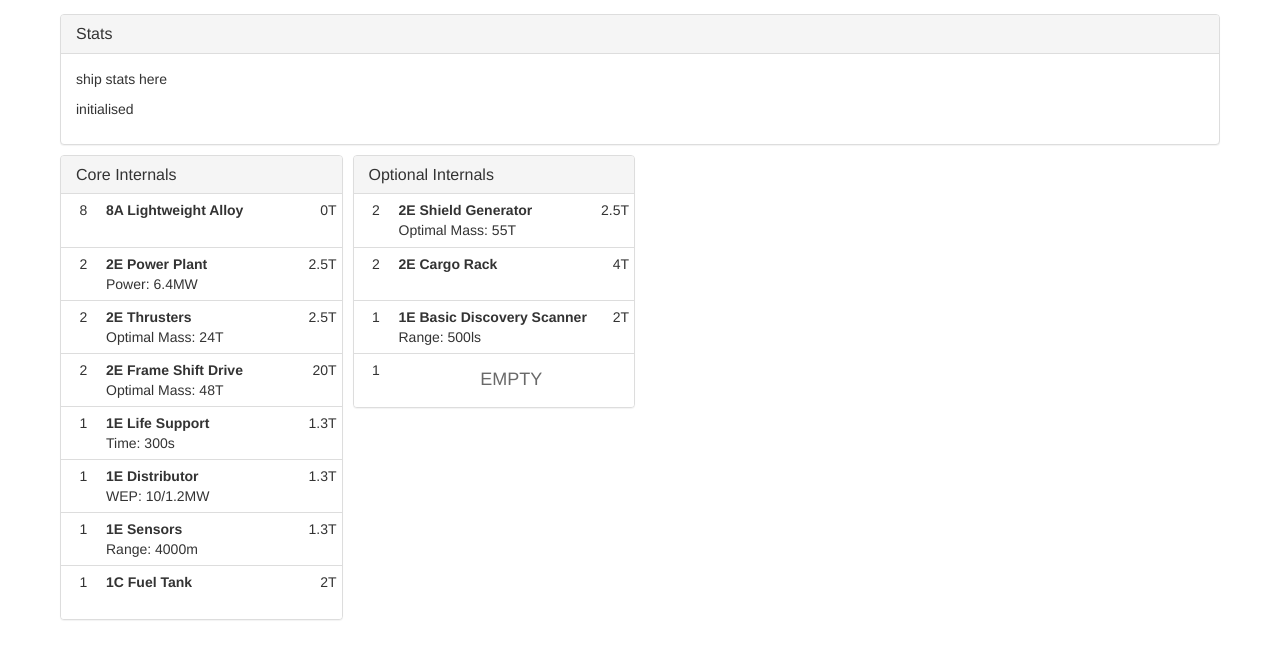
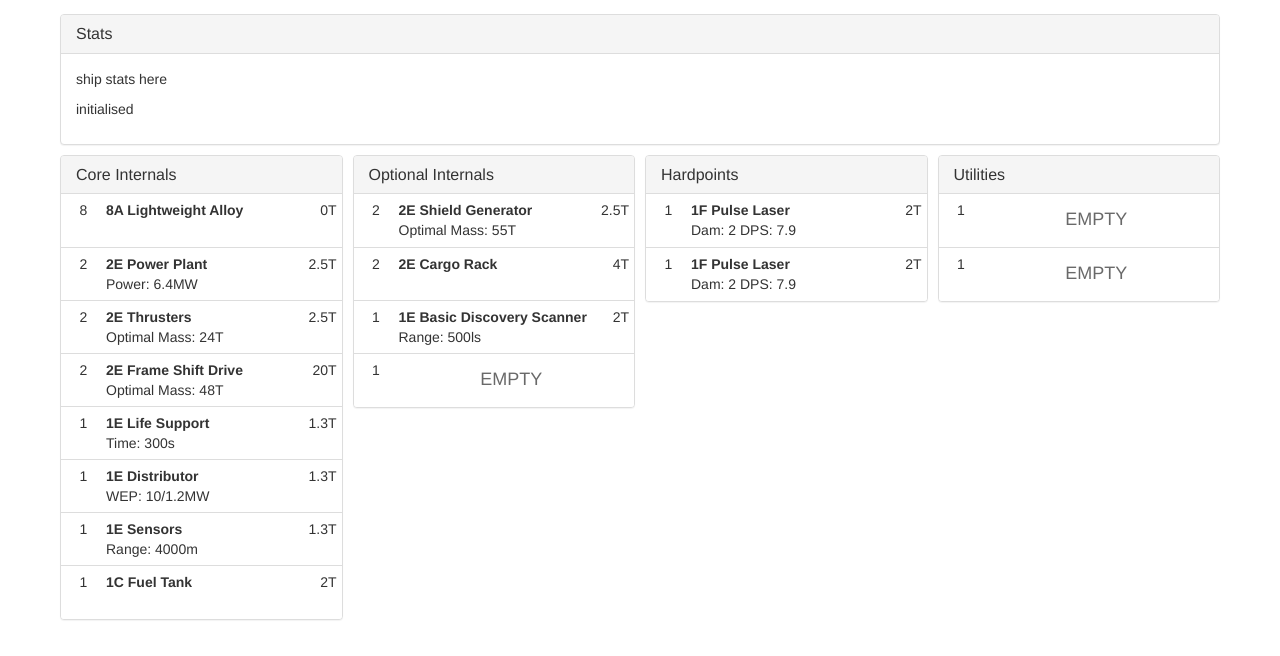
Before and after one commit to krail9/EDDrydock, a plain HTML site: page index.html in a window 1280 px wide. Shown: the part 58-714 px from the top of the page. Drawn offline with nearby package versions, Linux system fonts and the light colour scheme.

Commit message:
stock loadout loading
all modules now load in and display

```diff
--- a/index.html
+++ b/index.html
@@ -60,6 +60,22 @@
                      <h3 class="panel-title">Optional Internals</h3>
                   </div>
                   <div id="internalParts" class="list-group">test</div>
+               </div>
+            </div>
+            <div class="col-xs-12 col-sm-6 col-md-3">
+               <div class="panel panel-default">
+                  <div class="panel-heading">
+                     <h3 class="panel-title">Hardpoints</h3>
+                  </div>
+                  <div id="hardpointParts" class="list-group">test</div>
+               </div>
+            </div>
+            <div class="col-xs-12 col-sm-6 col-md-3">
+               <div class="panel panel-default">
+                  <div class="panel-heading">
+                     <h3 class="panel-title">Utilities</h3>
+                  </div>
+                  <div id="utilityParts" class="list-group">test</div>
                </div>
             </div>
          </div>
--- a/js/database.js
+++ b/js/database.js
@@ -2,7 +2,8 @@ var database = {
 
 	ship : {
 		1 : {
-			updated:false, name:'Sidewinder', pad:1, hardpoint:[1,1], core:[2,2,2,1,1,1,1], internal:[2,2,1,1], utility:2,
+			updated:false, name:'Sidewinder', pad:1, hardpoint:[1,1], core:[2,2,2,1,1,1,1], internal:[2,2,1,1], utility:[1,1],
+			mass:25,
 			bulkhead:{
 				1 : {name: 'Lightweight Alloy', class:8, rating:'A', cost: 0, mass: 0.0 },
 				2 : {name: 'Reinforced Alloy', class:8, rating:'A', cost: 23600, mass: 2.0 },
@@ -10,10 +11,13 @@ var database = {
 			defaults:{
 				core: [12,12,12,11,11,11,31],
 				internal: [112,212,311,0],
+				hardpoint: [111,111],
+				utility: [0,0],
 			},
 		},
 		2 : {
-			updated:false, name:'Hauler', pad:1, hardpoint:[1], core:[2,2,2,1,1,1,2], internal:[3,3,2,1], utility:2,
+			updated:false, name:'Hauler', pad:1, hardpoint:[1], core:[2,2,2,1,1,1,2], internal:[3,3,2,1], utility:[1,1],
+			mass:14,
 			bulkhead:{
 				1 : {name: 'Lightweight Alloy', class:8, rating:'A', cost: 0, mass: 0.0 },
 				2 : {name: 'Reinforced Alloy', class:8, rating:'A', cost: 42180, mass: 1.0 },
@@ -21,10 +25,13 @@ var database = {
 			defaults:{
 				core:[12,12,12,11,11,11,32],
 				internal: [212,212,112,311],
+				hardpoint: [111],
+				utility: [0,0],
 			},
 		},
 		3 : {
-			updated:false, name:'Vulture', pad:1, hardpoint:[3,3], core:[4,5,4,3,5,4,3], internal:[5,4,2,1,1], utility:2,
+			updated:false, name:'Vulture', pad:1, hardpoint:[3,3], core:[4,5,4,3,5,4,3], internal:[5,4,2,1,1], utility:[1,1,1,1],
+			mass:230,
 			bulkhead:{
 				1 : {name: 'Lightweight Alloy', class:8, rating:'A', cost: 0, mass: 0.0 },
 				2 : {name: 'Reinforced Alloy', class:8, rating:'A', cost: 1970250, mass: 17.0 },
@@ -32,6 +39,8 @@ var database = {
 			defaults:{
 				core:[14,15,14,13,15,14,33],
 				internal:[0,0,0,0,0],
+				hardpoint:[111,111],
+				utility: [0,0,0,0],
 			},
 		},
 	},
@@ -90,4 +99,18 @@ var database = {
 		//discovery scanner
 		311 : {group: 'scan', name: 'Basic Discovery Scanner', class:1, rating:'E', cost:1000, mass:2.0, range: 500},
 	},
+
+	hardpoint : {
+		//pulse lasers
+		111 : {group: 'pulse', name: 'Pulse Laser', class:1, rating:'F', cost:1870, mass:2.0, power:-0.39, mount:'F', draw:-0.33, damage:2.0, rof:3.8, dps:7.9, ap: 20, breachdam:1.7, minbreach:0.4, maxbreach:0.8, range:3000},
+		121 : {group: 'pulse', name: 'Pulse Laser', class:1, rating:'G', cost:5610, mass:2.0, power:-0.39, mount:'G', draw:-0.39, damage:1.6, rof:4.0, dps:6.2, ap: 20, breachdam:1.3, minbreach:0.4, maxbreach:0.8, range:3000},
+		131 : {group: 'pulse', name: 'Pulse Laser', class:1, rating:'G', cost:22100, mass:2.0, power:-0.38, mount:'T', draw:-0.39, damage:1.2, rof:3.3, dps:6.2, ap: 20, breachdam:1, minbreach:0.4, maxbreach:0.8, range:3000},
+
+		113 : {group: 'pulse', name: 'Pulse Laser', class:3, rating:'D', cost:59840, mass:8.0, power:-0.90, mount:'F', draw:-0.96, damage:6.0, rof:3.0, dps:18.1, ap: 52, breachdam:5.1, minbreach:0.4, maxbreach:0.8, range:3000},
+		123 : {group: 'pulse', name: 'Pulse Laser', class:3, rating:'E', cost:119510, mass:8.0, power:-0.92, mount:'G', draw:-0.92, damage:4.6, rof:3.2, dps:14.8, ap: 20, breachdam:3.9, minbreach:0.4, maxbreach:0.8, range:3000},
+	},
+
+	utility : {
+		11 : {group:'launcher', name: 'Chaff Launcher', class:1, rating:'I', cost:8500, mass:1.3, power:-0.2, clip:1, ammo:10}
+	},
 }
--- a/js/main.js
+++ b/js/main.js
@@ -45,15 +45,39 @@ window.drydock = new (function() {
 		row.appendChild(newDiv);
 	};
 
+	var hardpointPartRow = function(partID,row) {
+
+		var part, size, title, mass, stats;
+		console.log('populating hardpoint part: '+partID.toString())
+		part = database.hardpoint[partID];
+
+		stats = 'Dam: '+part.damage.toString()+' DPS: '+part.dps.toString();
+
+		size = part.class;
+		title = size.toString()+part.rating+' '+part.name;
+		if (part.cargo) {
+			mass = part.cargo.toString()+'T'; //display cargo capacity as mass for racks
+		} else {
+			mass = part.mass.toString()+'T';
+		};
+
+		//mass display
+		newDiv = document.createElement('div');
+		newDiv.className = 'part-float';
+		newDiv.innerHTML = mass;
+		row.appendChild(newDiv);
+		//name and stats
+		var newDiv = document.createElement('div');
+		newDiv.className = 'part-data';
+		newDiv.innerHTML = '<strong>' + title + '</strong><br>' + stats;
+		row.appendChild(newDiv);
+
+	};
+
 	//add current info              int   string  element
-	var populatePartRow = function(partID,partType,row,ship) {
+	var internalPartRow = function(partID,partType,row,ship) {
 		//get stats
 		var part, size, title, mass, stats;
-
-		if (partID==0) {
-
-			return;
-		};
 
 		console.log('populating part: '+partType+partID.toString())
 		switch (partType) {
@@ -111,6 +135,11 @@ window.drydock = new (function() {
 				part = database.internal[partID];
 				stats = 'Range: ' + part.range.toString() + 'ls';
 				break;
+
+			case "launcher":
+				part = database.utility[partID];
+				stats = 'Clip: ' + part.clip.toString() + ' Ammo:' + part.ammo.toString();
+				break;
 			default:
 				console.log('no valid part handler!')
 		}
@@ -134,7 +163,7 @@ window.drydock = new (function() {
 		row.appendChild(newDiv);
 
 
-	}; //populatePartRow
+	}; //internalPartRow
 
 	//when ship changes or user reverts to stock loadout
 	var handleResetShip = function(id) {
@@ -146,6 +175,8 @@ window.drydock = new (function() {
 		//core components
 		currentParts.core = currentParts.ship.defaults.core;
 		currentParts.internal = currentParts.ship.defaults.internal;
+		currentParts.hardpoint = currentParts.ship.defaults.hardpoint;
+		currentParts.utility = currentParts.ship.defaults.utility;
 
 		document.title = baseTitle + ' - ' + currentParts.ship.name;
 
@@ -157,22 +188,22 @@ window.drydock = new (function() {
 		targetElement.innerHTML = ''; //clear current stuff
 
 		newElement = targetElement.appendChild( createPartRow(8,'bulkheadRow')); //bulkhead
-		populatePartRow(currentParts.bulkhead,'bulkhead',newElement,currentParts.ship);
+		internalPartRow(currentParts.bulkhead,'bulkhead',newElement,currentParts.ship);
 
 		newElement = targetElement.appendChild( createPartRow(currentParts.ship.core[0],'powerplantRow')); //powerplant
-		populatePartRow(currentParts.core[0],'powerplant',newElement);
+		internalPartRow(currentParts.core[0],'powerplant',newElement);
 		newElement = targetElement.appendChild( createPartRow(currentParts.ship.core[1],'thrusterRow')); //thruster
-		populatePartRow(currentParts.core[1],'thruster',newElement);
+		internalPartRow(currentParts.core[1],'thruster',newElement);
 		newElement = targetElement.appendChild( createPartRow(currentParts.ship.core[2],'fsdRow')); //fsd
-		populatePartRow(currentParts.core[2],'fsd',newElement);
+		internalPartRow(currentParts.core[2],'fsd',newElement);
 		newElement = targetElement.appendChild( createPartRow(currentParts.ship.core[3],'lifesupportRow')); //lifesupport
-		populatePartRow(currentParts.core[3],'lifesupport',newElement);
+		internalPartRow(currentParts.core[3],'lifesupport',newElement);
 		newElement = targetElement.appendChild( createPartRow(currentParts.ship.core[4],'distributorRow')); //distributor
-		populatePartRow(currentParts.core[4],'distributor',newElement);
+		internalPartRow(currentParts.core[4],'distributor',newElement);
 		newElement = targetElement.appendChild( createPartRow(currentParts.ship.core[5],'sensorRow')); //sensors
-		populatePartRow(currentParts.core[5],'sensor',newElement);
+		internalPartRow(currentParts.core[5],'sensor',newElement);
 		newElement = targetElement.appendChild( createPartRow(currentParts.ship.core[6],'shipfuel')); //sensors
-		populatePartRow(currentParts.core[6],'shipfuel',newElement);
+		internalPartRow(currentParts.core[6],'shipfuel',newElement);
 
 		//core internals
 		targetElement = document.getElementById('internalParts');
@@ -182,12 +213,32 @@ window.drydock = new (function() {
 			if (currentParts.internal[i]==0) {
 				emptyPartRow(newElement);
 			} else {
-				populatePartRow(currentParts.internal[i],database.internal[currentParts.internal[i]].group,newElement);
+				internalPartRow(currentParts.internal[i],database.internal[currentParts.internal[i]].group,newElement);
 			};
-
 		};
-
-
+		//hardpoints
+		targetElement = document.getElementById('hardpointParts');
+		targetElement.innerHTML = ''; //clear current stuff
+		for (var i = 0; i < currentParts.ship.hardpoint.length; i++) {
+			newElement = targetElement.appendChild( createPartRow(currentParts.ship.hardpoint[i],'hardpoint'+i.toString()+'Row'));
+			if (currentParts.hardpoint[i]==0) {
+				emptyPartRow(newElement);
+			} else {
+				hardpointPartRow(currentParts.hardpoint[i],newElement);
+			};
+		};
+		//utilities
+		targetElement = document.getElementById('utilityParts');
+		targetElement.innerHTML = ''; //clear current stuff
+		console.log('utilites: '+currentParts.ship.utility.length.toString())
+		for (var i = 0; i < currentParts.ship.utility.length; i++) {
+			newElement = targetElement.appendChild( createPartRow(currentParts.ship.utility[i],'utility'+i.toString()+'Row'));
+			if (currentParts.utility[i]==0) {
+				emptyPartRow(newElement);
+			} else {
+				hardpointPartRow(currentParts.utility[i],database.utility[currentParts.utility[i]].group,newElement);
+			};
+		};
 
 	}; //handleResetShip
 
```
